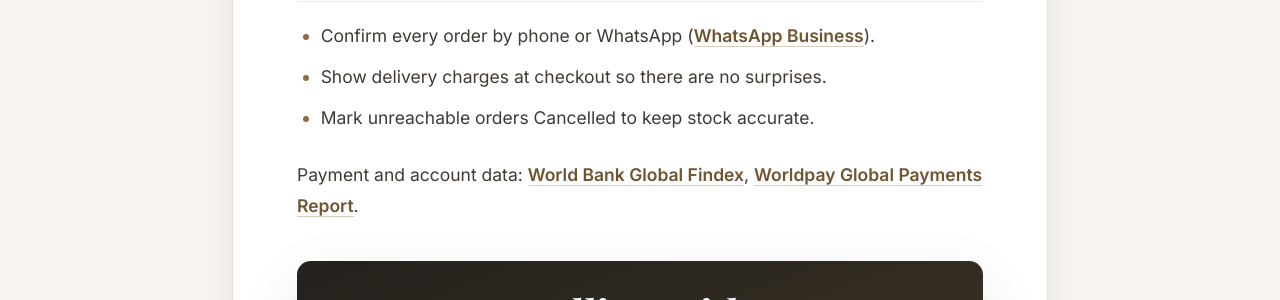
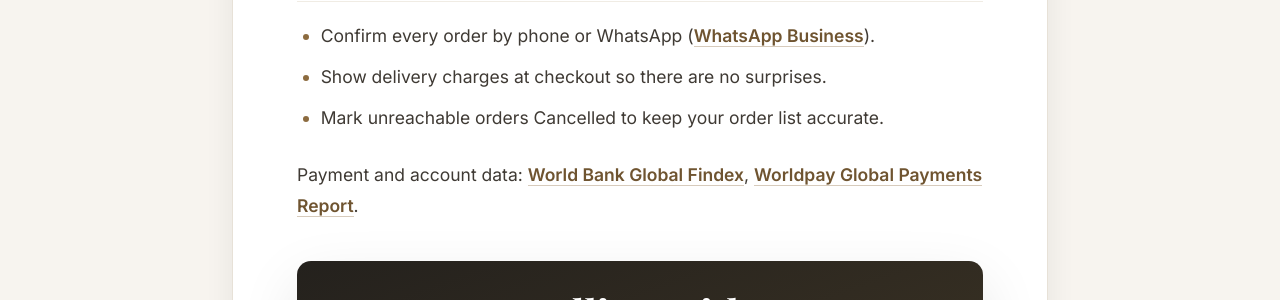
Before and after one commit to ShamsiShakeeb/shopebusiness-blog, a Jekyll site: the page built from _posts/2026-11-23-ecommerce-platform-nigeria-kenya-pay-on-delivery.html, in a window 1280 px wide and 900 px high, scrolled down 1387 px. Shown: the part 153-453 px from the top of the window. Built offline with Jekyll 4.4.1, drawn with Linux system fonts in a browser that asks for light colours.

Commit message:
Clarify Cancelled status keeps order list accurate
Co-Authored-By: Devin AI <158243242+devin-ai-integration[bot]@users.noreply.github.com>

```diff
--- a/_posts/2026-11-23-ecommerce-platform-nigeria-kenya-pay-on-delivery.html
+++ b/_posts/2026-11-23-ecommerce-platform-nigeria-kenya-pay-on-delivery.html
@@ -80,7 +80,7 @@ languages: [en]
 <ul>
   <li>Confirm every order by phone or WhatsApp (<a href="https://business.whatsapp.com/" target="_blank" rel="noopener">WhatsApp Business</a>).</li>
   <li>Show delivery charges at checkout so there are no surprises.</li>
-  <li>Mark unreachable orders Cancelled to keep stock accurate.</li>
+  <li>Mark unreachable orders Cancelled to keep your order list accurate.</li>
 </ul>
 <p>Payment and account data: <a href="https://www.worldbank.org/en/publication/globalfindex" target="_blank" rel="noopener">World Bank Global Findex</a>, <a href="https://worldpay.globalpaymentsreport.com/en" target="_blank" rel="noopener">Worldpay Global Payments Report</a>.</p>
 
```
